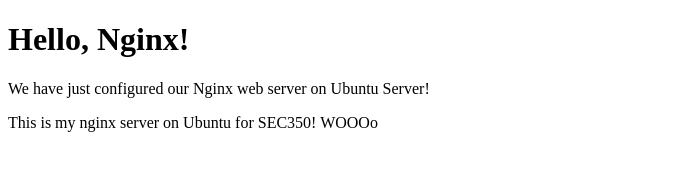
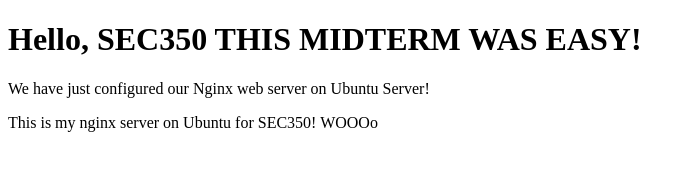
Before and after one commit to CyberM00se/TechNotes, a plain HTML site: page SEC-350/index.html in a window 1280 px wide. Shown: the whole page, without its empty margins (0-694 px from the left). Drawn offline with Linux system fonts and the light colour scheme.

Commit message:
asd
who cares asasd

```diff
--- a/SEC-350/index.html
+++ b/SEC-350/index.html
@@ -5,7 +5,7 @@
     <title>Hello SEC350, Nginx!</title>
 </head>
 <body>
-    <h1>Hello, Nginx!</h1>
+    <h1>Hello, SEC350 THIS MIDTERM WAS EASY!</h1>
     <p>We have just configured our Nginx web server on Ubuntu Server!</p>
     <p>This is my nginx server on Ubuntu for SEC350! WOOOo</p>
 </body>
```
Also changed, not shown: 1 other file.
